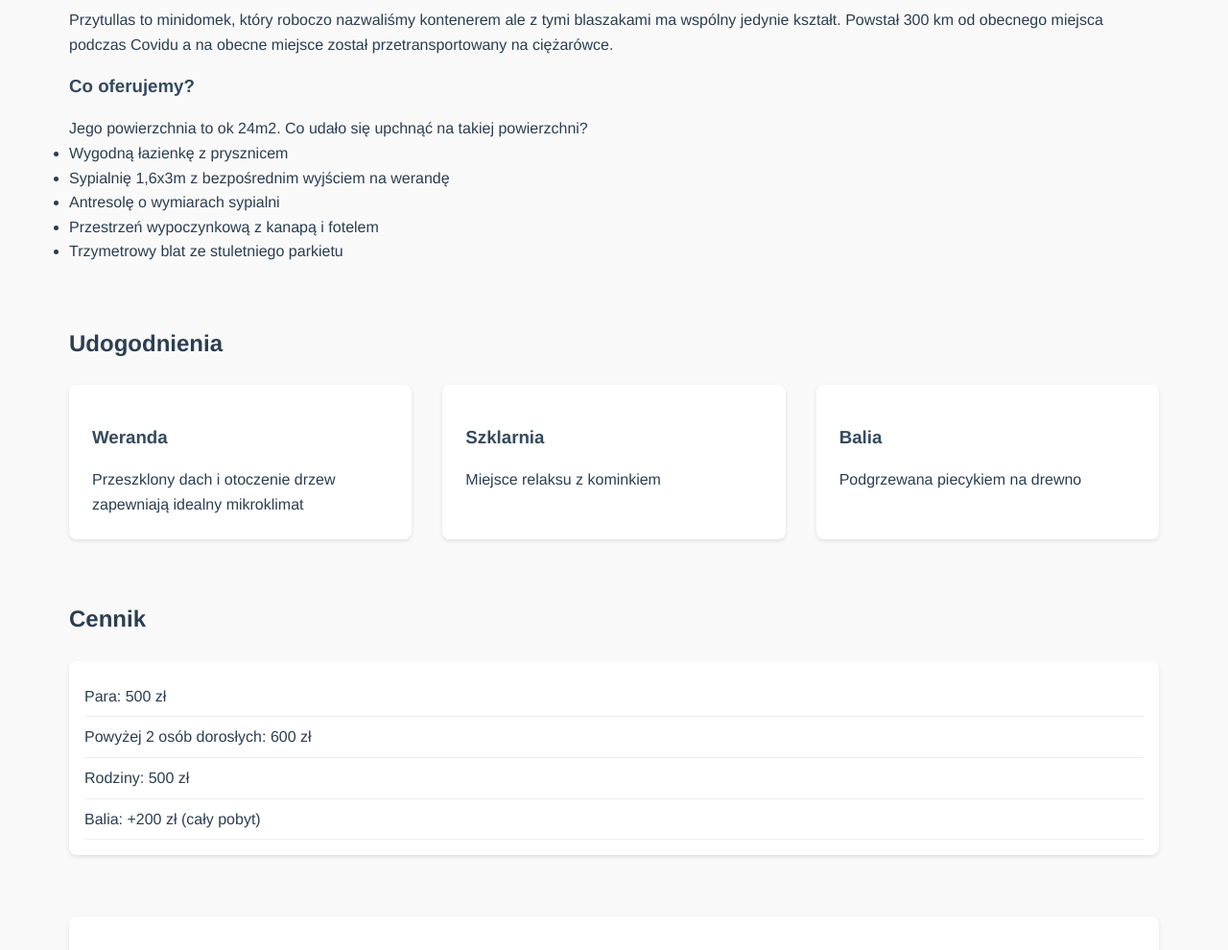
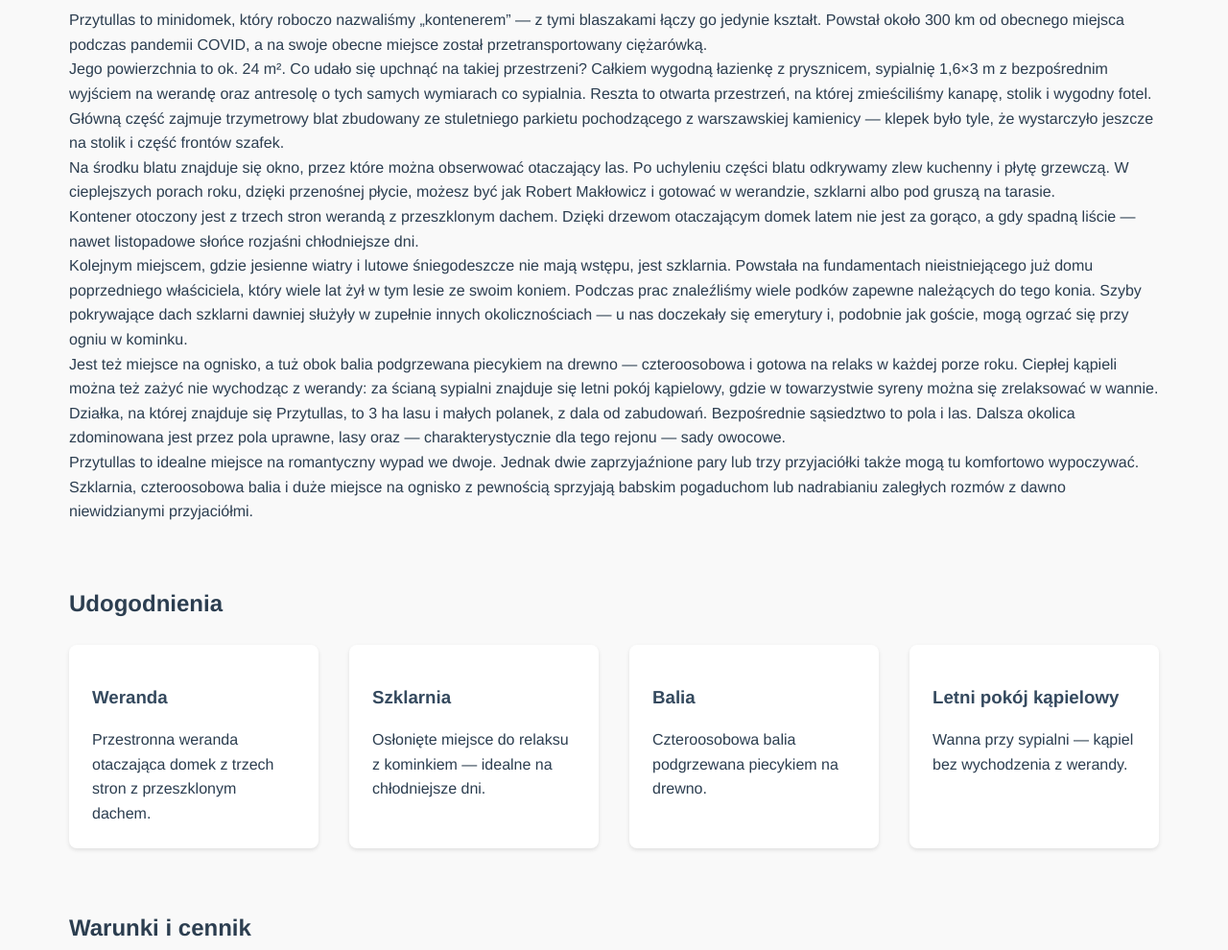
Before and after one commit to Gogolian/przytullas, a plain HTML site: page index.html in a window 1280 px wide. Shown: the part 1680-2670 px from the top of the page at 96% size. Drawn offline with Linux system fonts and the light colour scheme.

Commit message:
Update site copy: replace description, features, pricing and contact with finalized text

```diff
--- a/index.html
+++ b/index.html
@@ -48,17 +48,21 @@
     <main class="content">
         <section class="description">
             <h2>O nas</h2>
-            <p>Przytullas to minidomek, który roboczo nazwaliśmy kontenerem ale z tymi blaszakami ma wspólny jedynie kształt. Powstał 300 km od obecnego miejsca podczas Covidu a na obecne miejsce został przetransportowany na ciężarówce.</p>
+            <p>Przytullas to minidomek, który roboczo nazwaliśmy „kontenerem” — z tymi blaszakami łączy go jedynie kształt. Powstał około 300 km od obecnego miejsca podczas pandemii COVID, a na swoje obecne miejsce został przetransportowany ciężarówką.</p>
 
-            <h3>Co oferujemy?</h3>
-            <p>Jego powierzchnia to ok 24m2. Co udało się upchnąć na takiej powierzchni?</p>
-            <ul>
-                <li>Wygodną łazienkę z prysznicem</li>
-                <li>Sypialnię 1,6x3m z bezpośrednim wyjściem na werandę</li>
-                <li>Antresolę o wymiarach sypialni</li>
-                <li>Przestrzeń wypoczynkową z kanapą i fotelem</li>
-                <li>Trzymetrowy blat ze stuletniego parkietu</li>
-            </ul>
+            <p>Jego powierzchnia to ok. 24 m². Co udało się upchnąć na takiej przestrzeni? Całkiem wygodną łazienkę z prysznicem, sypialnię 1,6×3 m z bezpośrednim wyjściem na werandę oraz antresolę o tych samych wymiarach co sypialnia. Reszta to otwarta przestrzeń, na której zmieściliśmy kanapę, stolik i wygodny fotel. Główną część zajmuje trzymetrowy blat zbudowany ze stuletniego parkietu pochodzącego z warszawskiej kamienicy — klepek było tyle, że wystarczyło jeszcze na stolik i część frontów szafek.</p>
+
+            <p>Na środku blatu znajduje się okno, przez które można obserwować otaczający las. Po uchyleniu części blatu odkrywamy zlew kuchenny i płytę grzewczą. W cieplejszych porach roku, dzięki przenośnej płycie, możesz być jak Robert Makłowicz i gotować w werandzie, szklarni albo pod gruszą na tarasie.</p>
+
+            <p>Kontener otoczony jest z trzech stron werandą z przeszklonym dachem. Dzięki drzewom otaczającym domek latem nie jest za gorąco, a gdy spadną liście — nawet listopadowe słońce rozjaśni chłodniejsze dni.</p>
+
+            <p>Kolejnym miejscem, gdzie jesienne wiatry i lutowe śniegodeszcze nie mają wstępu, jest szklarnia. Powstała na fundamentach nieistniejącego już domu poprzedniego właściciela, który wiele lat żył w tym lesie ze swoim koniem. Podczas prac znaleźliśmy wiele podków zapewne należących do tego konia. Szyby pokrywające dach szklarni dawniej służyły w zupełnie innych okolicznościach — u nas doczekały się emerytury i, podobnie jak goście, mogą ogrzać się przy ogniu w kominku.</p>
+
+            <p>Jest też miejsce na ognisko, a tuż obok balia podgrzewana piecykiem na drewno — czteroosobowa i gotowa na relaks w każdej porze roku. Ciepłej kąpieli można też zażyć nie wychodząc z werandy: za ścianą sypialni znajduje się letni pokój kąpielowy, gdzie w towarzystwie syreny można się zrelaksować w wannie.</p>
+
+            <p>Działka, na której znajduje się Przytullas, to 3 ha lasu i małych polanek, z dala od zabudowań. Bezpośrednie sąsiedztwo to pola i las. Dalsza okolica zdominowana jest przez pola uprawne, lasy oraz — charakterystycznie dla tego rejonu — sady owocowe.</p>
+
+            <p>Przytullas to idealne miejsce na romantyczny wypad we dwoje. Jednak dwie zaprzyjaźnione pary lub trzy przyjaciółki także mogą tu komfortowo wypoczywać. Szklarnia, czteroosobowa balia i duże miejsce na ognisko z pewnością sprzyjają babskim pogaduchom lub nadrabianiu zaległych rozmów z dawno niewidzianymi przyjaciółmi.</p>
         </section>
 
         <section class="features">
@@ -66,26 +70,34 @@
             <div class="features-grid">
                 <div class="feature">
                     <h3>Weranda</h3>
-                    <p>Przeszklony dach i otoczenie drzew zapewniają idealny mikroklimat</p>
+                    <p>Przestronna weranda otaczająca domek z trzech stron z przeszklonym dachem.</p>
                 </div>
                 <div class="feature">
                     <h3>Szklarnia</h3>
-                    <p>Miejsce relaksu z kominkiem</p>
+                    <p>Osłonięte miejsce do relaksu z kominkiem — idealne na chłodniejsze dni.</p>
                 </div>
                 <div class="feature">
                     <h3>Balia</h3>
-                    <p>Podgrzewana piecykiem na drewno</p>
+                    <p>Czteroosobowa balia podgrzewana piecykiem na drewno.</p>
+                </div>
+                <div class="feature">
+                    <h3>Letni pokój kąpielowy</h3>
+                    <p>Wanna przy sypialni — kąpiel bez wychodzenia z werandy.</p>
                 </div>
             </div>
         </section>
 
         <section class="pricing">
-            <h2>Cennik</h2>
+            <h2>Warunki i cennik</h2>
             <ul class="price-list">
-                <li>Para: 500 zł</li>
-                <li>Powyżej 2 osób dorosłych: 600 zł</li>
+                <li>Minimalny pobyt: 2 noce</li>
+                <li>Maksymalna liczba osób: 4</li>
+                <li>Cena: 500 zł (para)</li>
+                <li>Cena: 600 zł (powyżej 2 dorosłych osób)</li>
                 <li>Rodziny: 500 zł</li>
-                <li>Balia: +200 zł (cały pobyt)</li>
+                <li>Balia: dodatkowo 200 zł za cały pobyt (bez limitu)</li>
+                <li>Anulacja: 100% zwrotu przy rezygnacji do 14 dni przed pobytem</li>
+                <li>Przy anulacji po terminie — zwracamy zadatek, jeśli termin zostanie wynajęty przez innych gości</li>
             </ul>
         </section>
 
```
